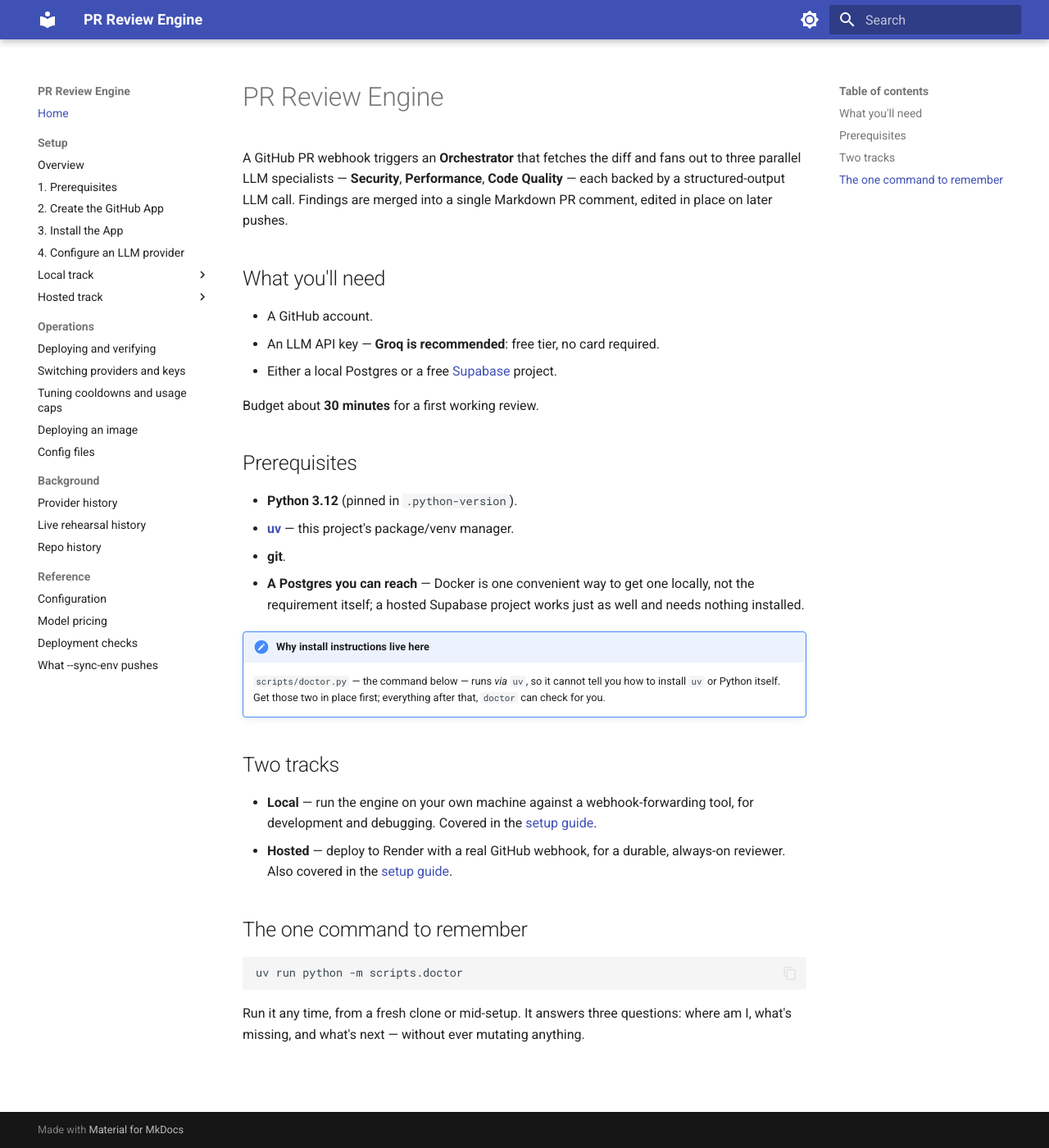
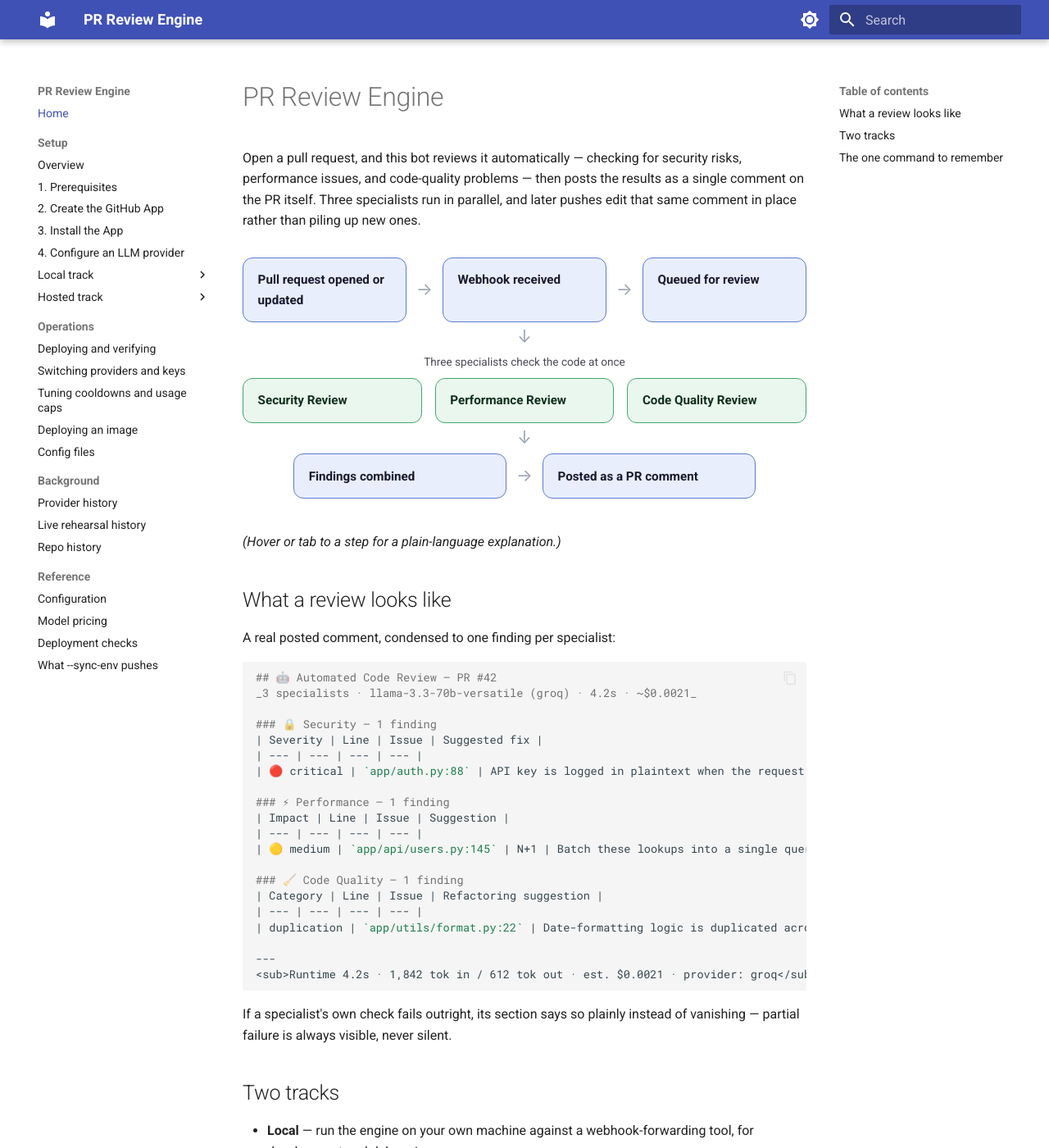
Before and after one commit to SomeoneSomewhereelse/pr-review-bot, an MkDocs documentation site: the page built from guide/index.md, in a window 1280 px wide and 1400 px high. Shown: the whole window at 82% size. Built offline with MkDocs 1.6.1 and Material for MkDocs 9.7.7, drawn with Linux system fonts in a browser that asks for light colours; some of the changed text lies outside the part shown.

Commit message:
docs: give README and the guide's landing page a product-focused overview
Replace the ASCII request-flow diagram with a Mermaid flowchart (README) and
a hover-friendly interactive HTML diagram (guide), add a real sample PR
comment mockup, and fold deep internals (queue mechanics, xdist rationale,
full deviations list) into collapsible sections so the top of each page
stays focused on what the bot does rather than how it's built.

Co-Authored-By: Claude Sonnet 5 <noreply@anthropic.com>
Claude-Session: https://claude.ai/code/session_01JK47sRvzsWM8Xx1dCi49RB

````diff
--- a/guide/index.md
+++ b/guide/index.md
@@ -1,38 +1,201 @@
 # PR Review Engine
 
-A GitHub PR webhook triggers an **Orchestrator** that fetches the diff and
-fans out to three parallel LLM specialists — **Security**, **Performance**,
-**Code Quality** — each backed by a structured-output LLM call. Findings are
-merged into a single Markdown PR comment, edited in place on later pushes.
+Open a pull request, and this bot reviews it automatically — checking for
+security risks, performance issues, and code-quality problems — then posts
+the results as a single comment on the PR itself. Three specialists run in
+parallel, and later pushes edit that same comment in place rather than
+piling up new ones.
 
-## What you'll need
+<style>
+.flow-diagram {
+  --fd-stage-bg: #e8eefc;
+  --fd-stage-border: #5b7cd6;
+  --fd-stage-fg: #1a1a2e;
+  --fd-specialist-bg: #eaf7ef;
+  --fd-specialist-border: #3fa66d;
+  --fd-specialist-fg: #0f2f1c;
+  --fd-detail-fg: #4a4a58;
+  --fd-arrow: #9aa5b1;
+  margin: 2em 0 2.5em;
+}
+[data-md-color-scheme="slate"] .flow-diagram {
+  --fd-stage-bg: #22314f;
+  --fd-stage-border: #7b93e0;
+  --fd-stage-fg: #e7ecff;
+  --fd-specialist-bg: #1e3a2c;
+  --fd-specialist-border: #5fce8f;
+  --fd-specialist-fg: #dff5e8;
+  --fd-detail-fg: #b7bccb;
+  --fd-arrow: #6b7686;
+}
+.flow-diagram .fd-row {
+  display: flex;
+  align-items: stretch;
+  justify-content: center;
+  flex-wrap: wrap;
+  gap: 0.75em;
+}
+.flow-diagram .fd-branches {
+  gap: 1em;
+}
+.flow-diagram .fd-node {
+  flex: 1 1 200px;
+  max-width: 260px;
+  border-radius: 12px;
+  border: 1.5px solid var(--fd-stage-border);
+  background: var(--fd-stage-bg);
+  color: var(--fd-stage-fg);
+  padding: 0.9em 1.1em;
+  cursor: default;
+  transition: transform 0.15s ease, box-shadow 0.15s ease;
+  outline: none;
+}
+.flow-diagram .fd-node.fd-specialist {
+  border-color: var(--fd-specialist-border);
+  background: var(--fd-specialist-bg);
+  color: var(--fd-specialist-fg);
+}
+.flow-diagram .fd-node:hover,
+.flow-diagram .fd-node:focus-visible {
+  transform: translateY(-2px);
+  box-shadow: 0 4px 14px rgba(0, 0, 0, 0.15);
+}
+.flow-diagram .fd-title {
+  font-weight: 600;
+  font-size: 0.95em;
+}
+.flow-diagram .fd-detail {
+  color: var(--fd-detail-fg);
+  font-size: 0.85em;
+  line-height: 1.35;
+  max-height: 0;
+  opacity: 0;
+  overflow: hidden;
+  transition: max-height 0.2s ease, opacity 0.2s ease, margin-top 0.2s ease;
+}
+.flow-diagram .fd-node:hover .fd-detail,
+.flow-diagram .fd-node:focus-visible .fd-detail {
+  max-height: 6em;
+  opacity: 1;
+  margin-top: 0.5em;
+}
+.flow-diagram .fd-arrow {
+  display: flex;
+  align-items: center;
+  justify-content: center;
+  color: var(--fd-arrow);
+  font-size: 1.3em;
+  flex: 0 0 auto;
+}
+.flow-diagram .fd-arrow-down {
+  width: 100%;
+  padding: 0.1em 0;
+}
+.flow-diagram .fd-split-label {
+  text-align: center;
+  font-size: 0.85em;
+  color: var(--fd-detail-fg);
+  margin-bottom: 0.6em;
+}
+@media (max-width: 600px) {
+  .flow-diagram .fd-row { flex-direction: column; align-items: stretch; }
+  .flow-diagram .fd-arrow:not(.fd-arrow-down) { transform: rotate(90deg); }
+  .flow-diagram .fd-node { max-width: none; }
+}
+</style>
 
-- A GitHub account.
-- An LLM API key — **Groq is recommended**: free tier, no card required.
-- Either a local Postgres or a free [Supabase](https://supabase.com) project.
+<div class="flow-diagram">
+  <div class="fd-row">
+    <div class="fd-node" tabindex="0">
+      <div class="fd-title">Pull request opened or updated</div>
+      <div class="fd-detail">You push code or open a PR — that's the only step you take.</div>
+    </div>
+    <div class="fd-arrow">&rarr;</div>
+    <div class="fd-node" tabindex="0">
+      <div class="fd-title">Webhook received</div>
+      <div class="fd-detail">GitHub calls the bot automatically the moment your PR changes.</div>
+    </div>
+    <div class="fd-arrow">&rarr;</div>
+    <div class="fd-node" tabindex="0">
+      <div class="fd-title">Queued for review</div>
+      <div class="fd-detail">The request is saved in line so nothing gets missed, even under heavy traffic.</div>
+    </div>
+  </div>
 
-Budget about **30 minutes** for a first working review.
+  <div class="fd-arrow fd-arrow-down">&darr;</div>
 
-## Prerequisites
+  <div class="fd-split-label">Three specialists check the code at once</div>
+  <div class="fd-row fd-branches">
+    <div class="fd-node fd-specialist" tabindex="0">
+      <div class="fd-title">Security Review</div>
+      <div class="fd-detail">Looks for risky code, like exposed secrets or unsafe input handling.</div>
+    </div>
+    <div class="fd-node fd-specialist" tabindex="0">
+      <div class="fd-title">Performance Review</div>
+      <div class="fd-detail">Flags code that could run slowly or waste resources.</div>
+    </div>
+    <div class="fd-node fd-specialist" tabindex="0">
+      <div class="fd-title">Code Quality Review</div>
+      <div class="fd-detail">Suggests cleaner, easier-to-maintain code.</div>
+    </div>
+  </div>
 
-- **Python 3.12** (pinned in `.python-version`).
-- [**uv**](https://docs.astral.sh/uv/) — this project's package/venv manager.
-- **git**.
-- **A Postgres you can reach** — Docker is one convenient way to get one
-  locally, not the requirement itself; a hosted Supabase project works
-  just as well and needs nothing installed.
+  <div class="fd-arrow fd-arrow-down">&darr;</div>
 
-!!! note "Why install instructions live here"
-    `scripts/doctor.py` — the command below — runs *via* `uv`, so it cannot
-    tell you how to install `uv` or Python itself. Get those two in place
-    first; everything after that, `doctor` can check for you.
+  <div class="fd-row">
+    <div class="fd-node" tabindex="0">
+      <div class="fd-title">Findings combined</div>
+      <div class="fd-detail">All three reports are merged into one clear summary.</div>
+    </div>
+    <div class="fd-arrow">&rarr;</div>
+    <div class="fd-node" tabindex="0">
+      <div class="fd-title">Posted as a PR comment</div>
+      <div class="fd-detail">The summary appears directly on your pull request — no dashboard required.</div>
+    </div>
+  </div>
+</div>
+
+*(Hover or tab to a step for a plain-language explanation.)*
+
+## What a review looks like
+
+A real posted comment, condensed to one finding per specialist:
+
+```markdown
+## 🤖 Automated Code Review — PR #42
+_3 specialists · llama-3.3-70b-versatile (groq) · 4.2s · ~$0.0021_
+
+### 🔒 Security — 1 finding
+| Severity | Line | Issue | Suggested fix |
+| --- | --- | --- | --- |
+| 🔴 critical | `app/auth.py:88` | API key is logged in plaintext when the request fails | Log only the key's length/hash, never the raw value |
+
+### ⚡ Performance — 1 finding
+| Impact | Line | Issue | Suggestion |
+| --- | --- | --- | --- |
+| 🟡 medium | `app/api/users.py:145` | N+1 | Batch these lookups into a single query |
+
+### 🧹 Code Quality — 1 finding
+| Category | Line | Issue | Refactoring suggestion |
+| --- | --- | --- | --- |
+| duplication | `app/utils/format.py:22` | Date-formatting logic is duplicated across three modules | Extract a shared helper |
+
+---
+<sub>Runtime 4.2s · 1,842 tok in / 612 tok out · est. $0.0021 · provider: groq</sub>
+```
+
+If a specialist's own check fails outright, its section says so plainly
+instead of vanishing — partial failure is always visible, never silent.
 
 ## Two tracks
 
 - **Local** — run the engine on your own machine against a webhook-forwarding
-  tool, for development and debugging. Covered in the [setup guide](setup/index.md).
+  tool, for development and debugging.
 - **Hosted** — deploy to Render with a real GitHub webhook, for a durable,
-  always-on reviewer. Also covered in the [setup guide](setup/index.md).
+  always-on reviewer.
+
+Both are covered by the same [setup guide](setup/index.md), which shares its
+first four steps regardless of which track you pick.
 
 ## The one command to remember
 
````
Also changed, not shown: other parts of guide/index.md (+2 -0 lines), README.md (+114 -39 lines).
